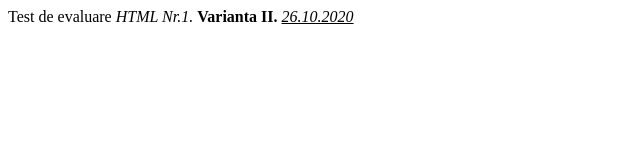
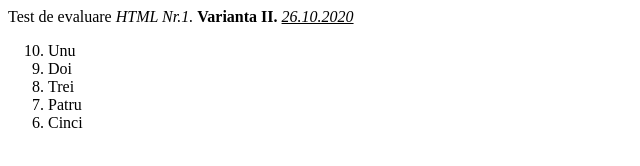
Before and after one commit to victoriapcela/https---github.com-victoriapcela-ppw2020, a plain HTML site: page Lucrare de control/index.html in a window 1280 px wide. Shown: the whole page, without its empty margins (0-640 px from the left). Drawn offline with Linux system fonts and the light colour scheme.

Commit message:
Sarcina 3

```diff
--- a/Lucrare de control/index.html
+++ b/Lucrare de control/index.html
@@ -7,6 +7,13 @@
 </head>
 <body>
     Test de evaluare <em>HTML Nr.1.</em> <strong>Varianta II.</strong> <ins><em>26.10.2020</em></ins>
+    <ol type="1" reversed start="10">
+        <li>Unu</li>
+        <li>Doi</li>
+        <li>Trei</li>
+        <li>Patru</li>
+        <li>Cinci</li>
+  </ol>
 
 </body>
 </html>
```
